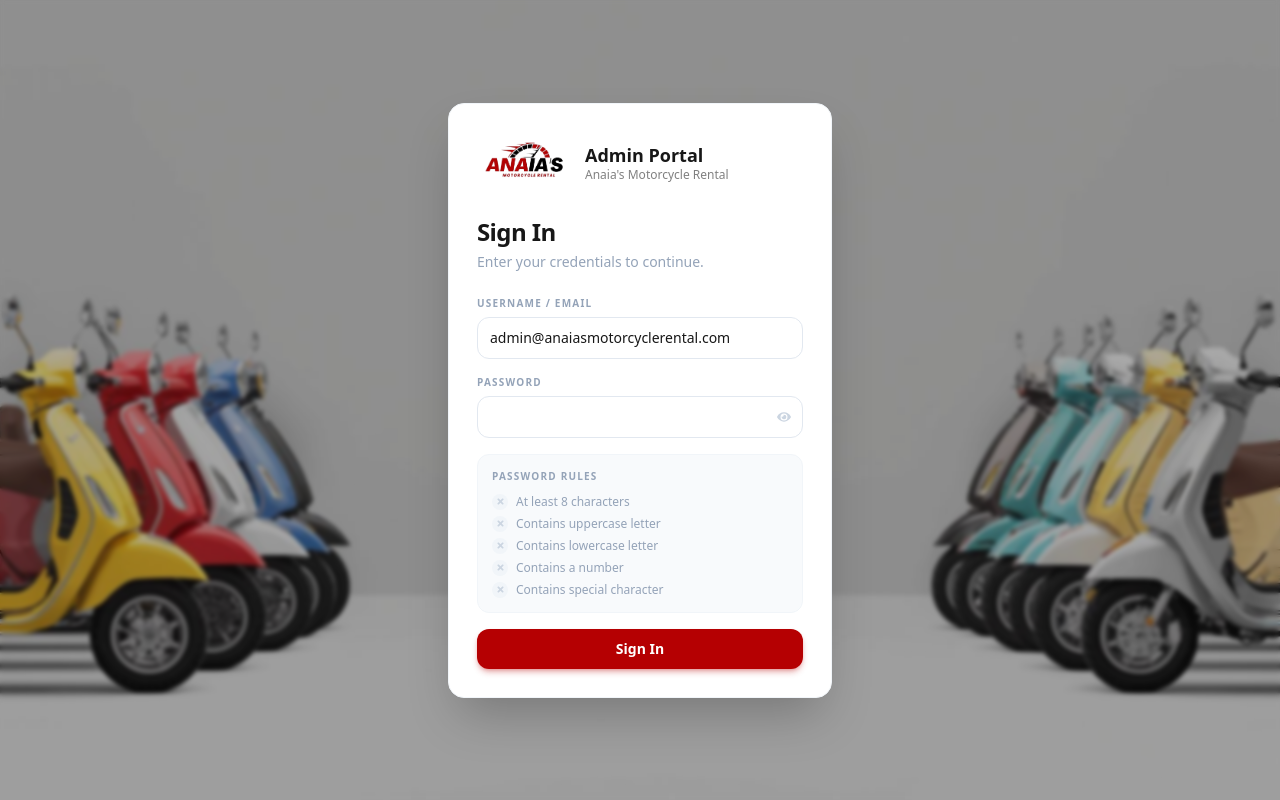
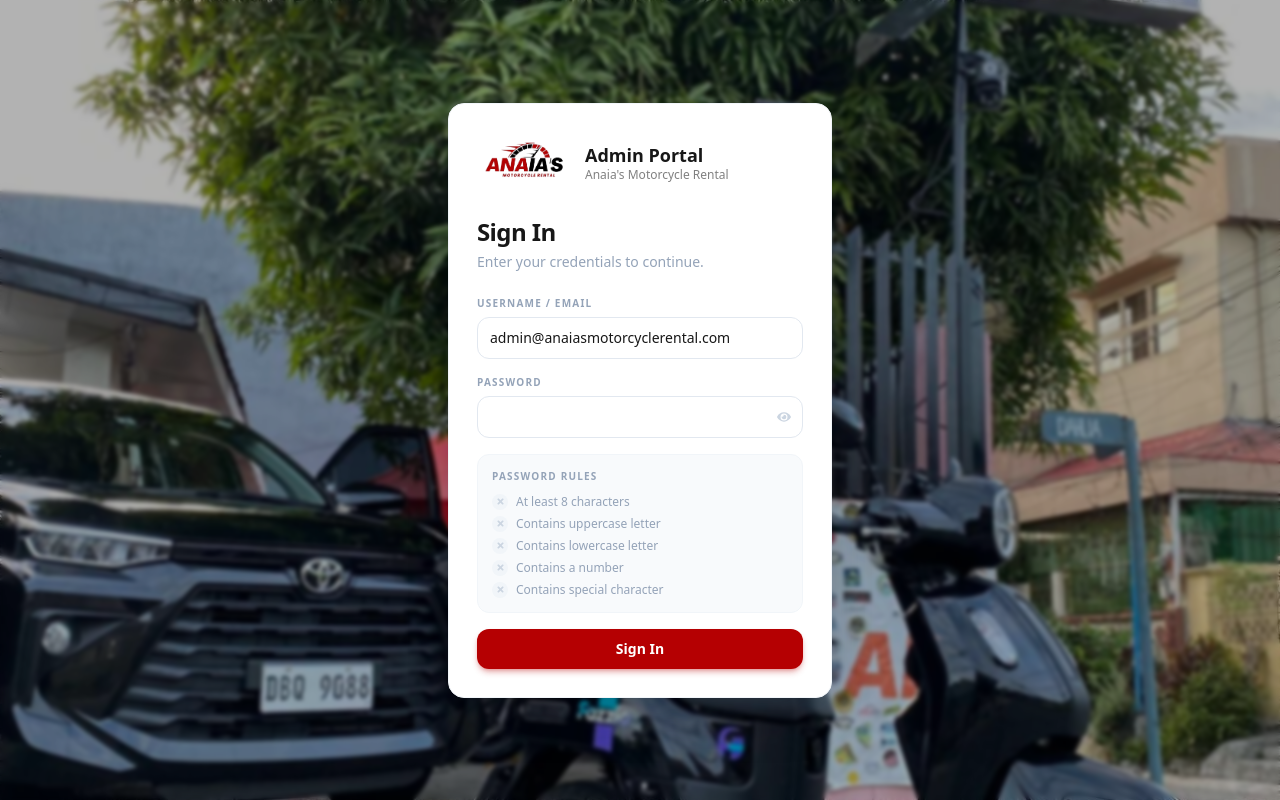
Before and after one commit to Renren110704/Anaia-s-Motorcycle-Rental, a React (Create React App) app in the folder admin/: page /login in a window 1280 px wide. Built offline with nearby package versions, Linux system fonts and the light colour scheme.

Commit message:
25th-commit

```diff
--- a/admin/src/components/AdminLogin.jsx
+++ b/admin/src/components/AdminLogin.jsx
@@ -39,7 +39,7 @@ const AdminLogin = ({ onLogin }) => {
       className="min-h-screen w-full flex items-center justify-center p-4 sm:p-6"
       style={{
         backgroundImage: `url(${bgImage})`,
-        backgroundSize: "cover",
+        backgroundSize: "auto",
         backgroundPosition: "center",
       }}
     >
```
Also changed, not shown: admin/src/assets/bgImage2.jpg.
